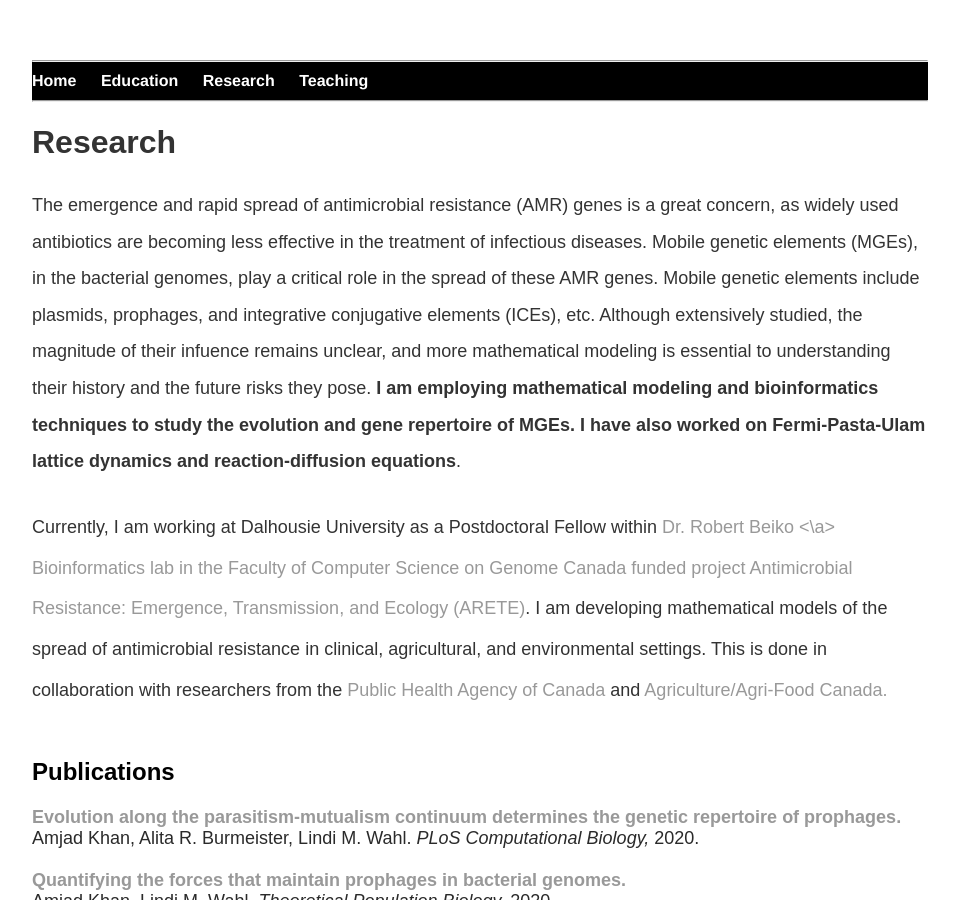
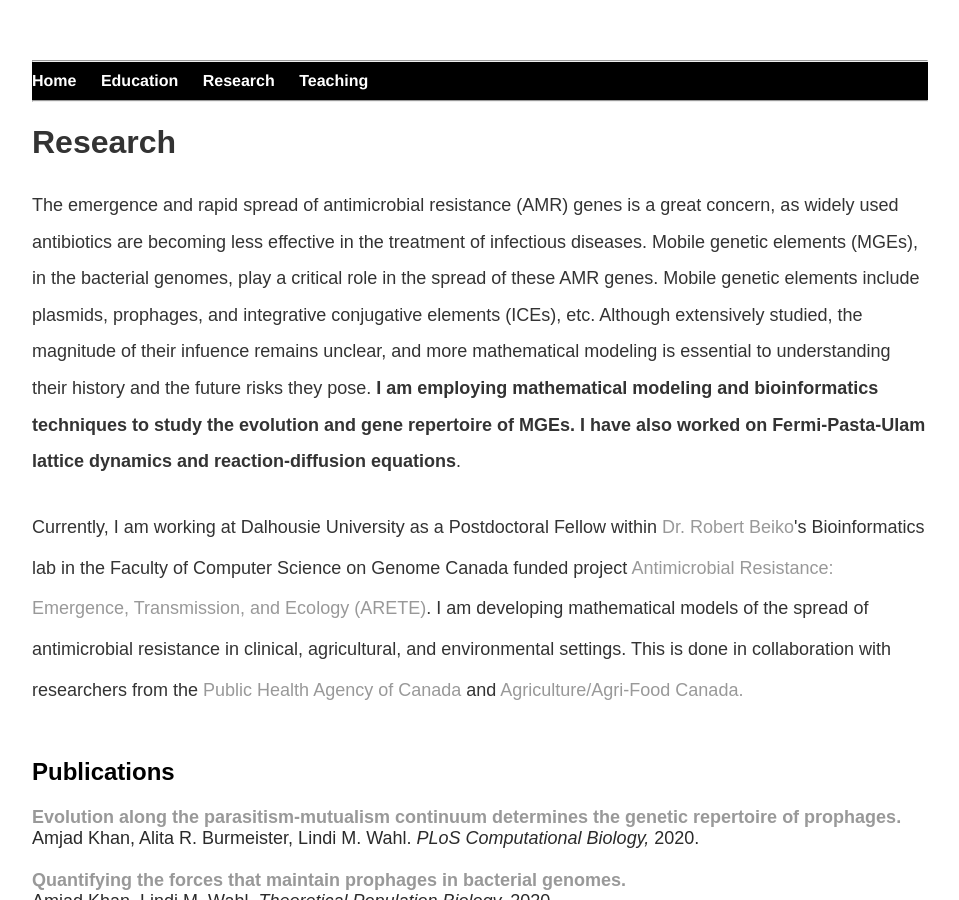
Before and after one commit to MathBioInfo/amjadkhan, a Jekyll site: the page built from Research/index.html, in a window 1280 px wide and 900 px high. Shown: the whole window, without its empty margins (160-1119 px from the left). Built offline with Jekyll 4.4.1, drawn with Linux system fonts in a browser that asks for light colours.

Commit message:
Update index.html

```diff
--- a/Research/index.html
+++ b/Research/index.html
@@ -55,7 +55,7 @@ title: About my research
 			essential to understanding their history and the future risks they pose. <b>I am employing mathematical modeling
 			and bioinformatics techniques to study the evolution and gene repertoire of MGEs. I have also worked on Fermi-Pasta-Ulam
 			lattice dynamics and reaction-diffusion equations</b>.</p>
-			<p><font size="4">Currently, I am working at Dalhousie University as a Postdoctoral Fellow within <a href="https://www.dal.ca/faculty/computerscience/faculty-staff/robert-beiko.html" target="_blank"> Dr. Robert Beiko <\a>
+			<p><font size="4">Currently, I am working at Dalhousie University as a Postdoctoral Fellow within <a href="https://www.dal.ca/faculty/computerscience/faculty-staff/robert-beiko.html" target="_blank"> Dr. Robert Beiko</a>'s
 			Bioinformatics lab in the Faculty of Computer Science on Genome Canada funded project <a href="https://www.genomecanada.ca/en/antimicrobial-resistance-emergence-transmission-and-ecology-arete" target="_blank">
 			Antimicrobial Resistance: Emergence, Transmission, and Ecology (ARETE)</a>.  I am developing mathematical models of the spread of antimicrobial resistance in clinical,
 			agricultural, and environmental settings. This is done in collaboration with researchers from the <a href="https://www.canada.ca/en/public-health.html" target="_blank">Public Health Agency of Canada</a>
```
